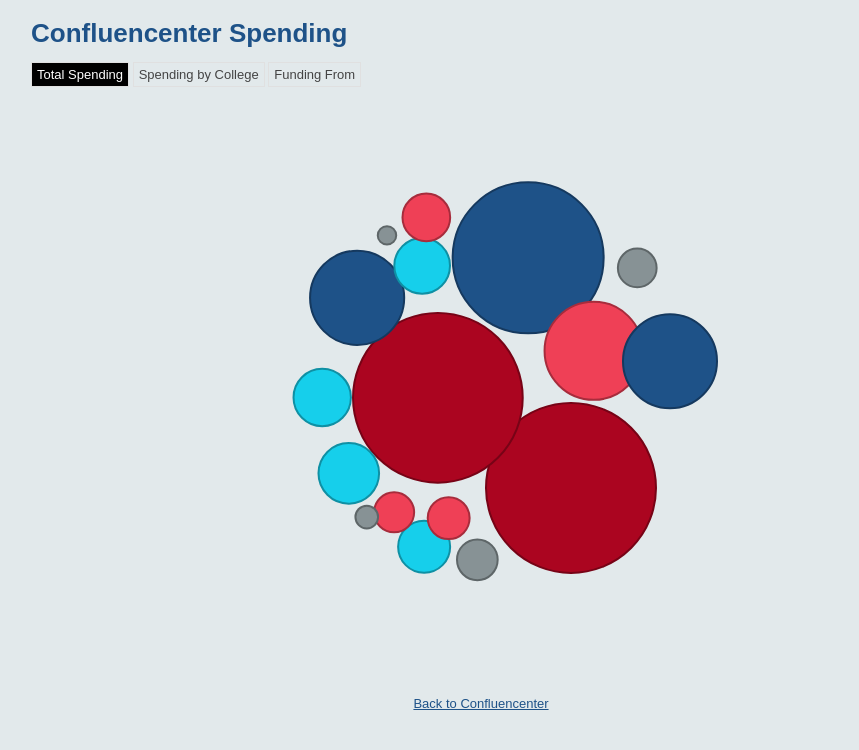
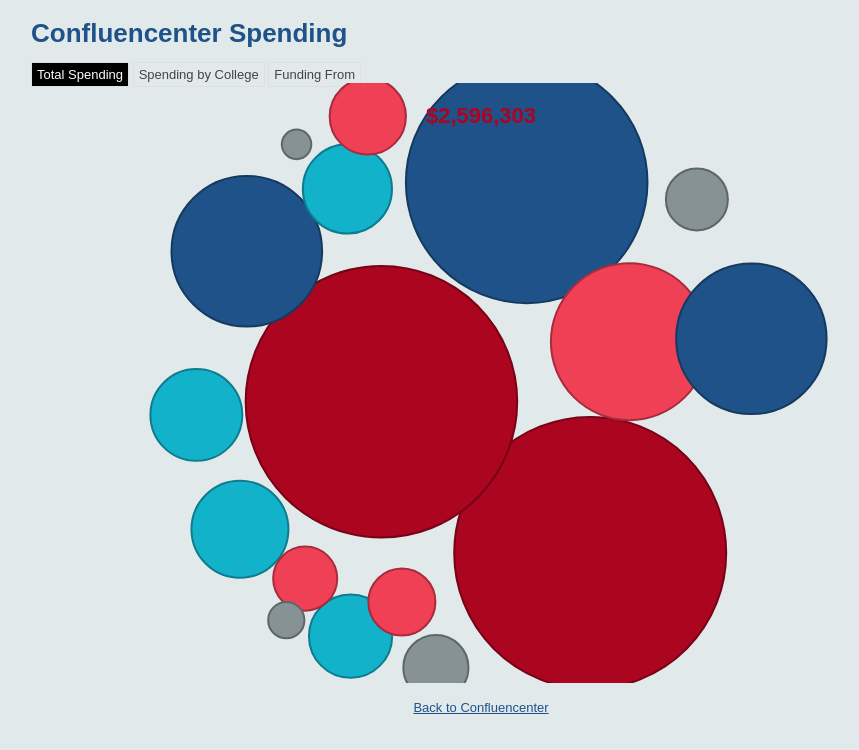
Before and after one commit to rohansinha16/ConfluenAwards, a plain HTML site: page index.html in a window 1280 px wide. Shown: the whole page, without its empty margins (159-1018 px from the left). Drawn offline with Linux system fonts and the light colour scheme.

Commit message:
added amount labels, made page somewhat responsive, changed layout, changed light blue

```diff
--- a/css/bubble_chart.css
+++ b/css/bubble_chart.css
@@ -24,8 +24,7 @@ a, a:visited, a:active {
 
 
 #vis {
-  width: 940px;
-  height: 600px;
+  width: 100%;
   clear: both;
   margin-bottom: 10px;
 }
@@ -34,16 +33,19 @@ a, a:visited, a:active {
   margin-top: 10px;
 }
 
-.college {
+.college, .funding {
   font-size: 21px;
   fill: #1e5288;
   cursor: default;
+  text-align: center;
 }
 
-.funding {
-  font-size: 21px;
-  fill: #1e5288;
+.amount, .collegeAmt, .fundingAmt{
+  font-size: 22px;
+  font-weight:bold;
+  fill: #ab0520;;
   cursor: default;
+  text-align: center;
 }
 
 .tooltip {
--- a/index.html
+++ b/index.html
@@ -19,8 +19,9 @@
 			<a href="#" id="college" class="button">Spending by College</a>
 			<a href="#" id="from" class="button">Funding From</a>
 		</div>
-		<div id="vis"></div>
+
 	</div>
+	<div id="vis"></div>
 	<div class="footer" style="color:#1e5288">
 		<p><a href="https://confluencenter.arizona.edu" style="color:#1e5288">Back to Confluencenter</a>
 	</div>
--- a/src/bubble_chart.js
+++ b/src/bubble_chart.js
@@ -10,9 +10,10 @@
  */
 function bubbleChart() {
 	// Constants for sizing
-	var width = 940;
-	var height = 600;
-
+	var width = window.innerWidth;
+	var useWidth = 4 * width / 5;
+	var height = window.innerHeight - 200;
+	console.log("width: " + width + "height: " + height);
 	// tooltip for mouseover functionality
 	var tooltip = floatingTooltip('gates_tooltip', 240);
 
@@ -21,30 +22,44 @@ function bubbleChart() {
 	var center = { x: width / 2, y: height / 2 };
 
 	var collegeCenters = {
-		"Social and Behavioral Science": { x: width / 3, y: 2 * height / 5},
-		"Humanities": { x: 2 * width / 3, y: 2 * height/5},
-		"Fine Arts": { x: width / 3, y: 2*height/3},
-		"Other": { x: 2 * width / 3, y: 2*height/3}
+		"Social and Behavioral Science": { x: width / 10 + useWidth / 5, y: height / 2},
+		"Humanities": { x: width / 10 + 2 * useWidth / 5, y: height / 2},
+		"Fine Arts": { x: width / 10 + 3 * useWidth / 5, y: height / 2},
+		"Other": { x: width / 10 + 4 * useWidth / 5, y: height / 2}
 	}
 
 	var fundingCenters = {
-		"Provost": { x: width/4, y: height / 2 },
-		"State": { x: width / 2, y: height / 2 },
-		"RDI": { x: 3*width/4, y: height / 2 }
+		"Provost": { x: width/10 + useWidth/4, y: height / 2 },
+		"State": { x: width/10 + useWidth / 2, y: height / 2 },
+		"RDI": { x: width/10 + 3*useWidth/4, y: height / 2 }
 	};
 
 	// locations of the titles.
+	var collegeTitles = {
+		"Social and Behavioral Science": width / 10 + useWidth / 5 - 2*useWidth/30,
+		"Humanities": width / 10 + 2 * useWidth / 5 + useWidth/40,
+		"Fine Arts": width / 10 + 3 * useWidth / 5 + useWidth/20,
+		"Other": width / 10 + 4 * useWidth / 5 + 2*useWidth/30
+	}
+
 	var fundingTitlesX = {
-		"Provost": 160,
+		"Provost": width/4,
 		"State": width / 2,
-		"RDI": width - 160
+		"RDI": 3*width/4
 	};
 
-	var collegeTitles = {
-		"Social and Behavioral Science": { x: width / 4, y: height / 3},
-		"Humanities": { x: 3 * width / 4, y: height / 3},
-		"Fine Arts": { x: width / 4, y: 9*height/10},
-		"Other": { x: 3 * width / 4, y: 9*height/10}
+	// totals
+	var collegeTotal = {
+		"Social and Behavioral Science": 1340601,
+		"Humanities": 864942,
+		"Fine Arts": 297668,
+		"Other": 93092
+	}
+
+	var fundingTotal = {
+		"Provost": 1185421+290891,
+		"State": 237728+815263,
+		"RDI": 67000
 	}
 
 	// Used when setting up force and
@@ -84,12 +99,10 @@ function bubbleChart() {
 	// Nice looking colors - no reason to buck the trend
 	var fillColor = d3.scale.ordinal()
 		.domain(['Director’s Discretionary Award', 'Innovation Farm Grant', 'Faculty Collaboration Grant', 'Graduate Fellowship', 'UA 1885 / UA Excellence Award'])
-		.range(['#16cfeb', '#879295', '#1e5288', '#ef4056','#ab0520']);
+		.range(['#13b2cb', '#879295', '#1e5288', '#ef4056','#ab0520']);
 
 	// Sizes bubbles based on their area instead of raw radius
-	var radiusScale = d3.scale.pow()
-		.exponent(0.5)
-		.range([2, 85]);
+	var radiusScale = d3.scale.pow().exponent(0.5).range([2, 85]);
 
 	/*
 	 * This data manipulation function takes the raw data from
@@ -110,7 +123,7 @@ function bubbleChart() {
 		var myNodes = rawData.map(function (d) {
 			return {
 				id: d.id,
-				radius: radiusScale(+d.amount),
+				radius: radiusScale(+d.amount) * width/screen.availWidth,
 				value: d.amount,
 				college: d.college,
 				grant: d.grant,
@@ -183,6 +196,14 @@ function bubbleChart() {
 		groupBubbles();
 	};
 
+	function hideAll(){
+		svg.selectAll('.college').remove();
+		svg.selectAll('.collegeAmt').remove();
+		svg.selectAll('.funding').remove();
+		svg.selectAll('.fundingAmt').remove();
+		svg.selectAll('.amount').remove();
+	}
+
 	/*
 	 * Sets visualization in "single group mode".
 	 * The labels are hidden and the force layout
@@ -190,8 +211,13 @@ function bubbleChart() {
 	 * center of the visualization.
 	 */
 	function groupBubbles() {
-		hideColleges();
-		hideFunding();
+		hideAll();
+		svg.append('text')
+			.attr('class', 'amount')
+			.attr('x', width/2)
+			.attr('y', 40)
+			.attr('text-anchor', 'middle')
+			.text(function(d){ return '$' + addCommas(2596303)});
 		force.on('tick', function (e) {
 			bubbles.each(moveToCenter(e.alpha))
 				.attr('cx', function (d) { return d.x; })
@@ -229,9 +255,8 @@ function bubbleChart() {
 	 * center of their data's X.
 	 */
 	function splitBubbles() {
-		hideFunding();
+		hideAll();
 		showColleges();
-
 		force.on('tick', function (e) {
 			bubbles.each(moveToColleges(e.alpha))
 				.attr('cx', function (d) { return d.x; })
@@ -242,9 +267,8 @@ function bubbleChart() {
 	}
 
 	function splitBubblesByFunding() {
-		hideColleges();
+		hideAll();
 		showFunding();
-
 		force.on('tick', function (e) {
 			bubbles.each(moveToFunding(e.alpha))
 				.attr('cx', function (d) { return d.x; })
@@ -278,23 +302,21 @@ function bubbleChart() {
 		};
 	}
 
-	function hideColleges(){
-		svg.selectAll('.college').remove();
-	}
-
 	function showColleges(){
 		var collegesData = d3.keys(collegeTitles);
 		var colleges = svg.selectAll('.college').data(collegesData);
 		colleges.enter().append('text')
 			.attr('class', 'college')
-			.attr('x', function (d) { return collegeTitles[d].x; })
-			.attr('y', function (d) { return collegeTitles[d].y - height/4; })
+			.attr('x', function (d) { return collegeTitles[d]; })
+			.attr('y', 40)
 			.attr('text-anchor', 'middle')
-			.text(function(d){ return d; });
-	}
-
-	function hideFunding(){
-		svg.selectAll('.funding').remove();
+			.text(function(d){ return d.replace('and', '&'); });
+		colleges.enter().append('text')
+			.attr('class', 'collegeAmt')
+			.attr('x', function (d) { return collegeTitles[d]; })
+			.attr('y', 70)
+			.attr('text-anchor', 'middle')
+			.text(function(d){ return '$' + addCommas(collegeTotal[d])});
 	}
 
 	function showFunding(){
@@ -306,6 +328,12 @@ function bubbleChart() {
 			.attr('y', 40)
 			.attr('text-anchor', 'middle')
 			.text(function(d){ return d; });
+		sources.enter().append('text')
+			.attr('class', 'fundingAmt')
+			.attr('x', function (d) { return fundingTitlesX[d]; })
+			.attr('y', 70)
+			.attr('text-anchor', 'middle')
+			.text(function(d){ return '$' + addCommas(fundingTotal[d]) });
 	}
 
 	/*
@@ -321,7 +349,6 @@ function bubbleChart() {
 			'Social and Behavioral Science':'SBS',
 			'Other': 'Other'
 		}
-		console.log(abbreviation[college]);
 		var content = '<span class="name">' + abbreviation[d.college] + '</span><br/><br/>' +
 						'<span class="name">' + d.grant + '</span><br/><br/>' +
 						'<span class="amount">$' + addCommas(d.value) + '</span>';
```
